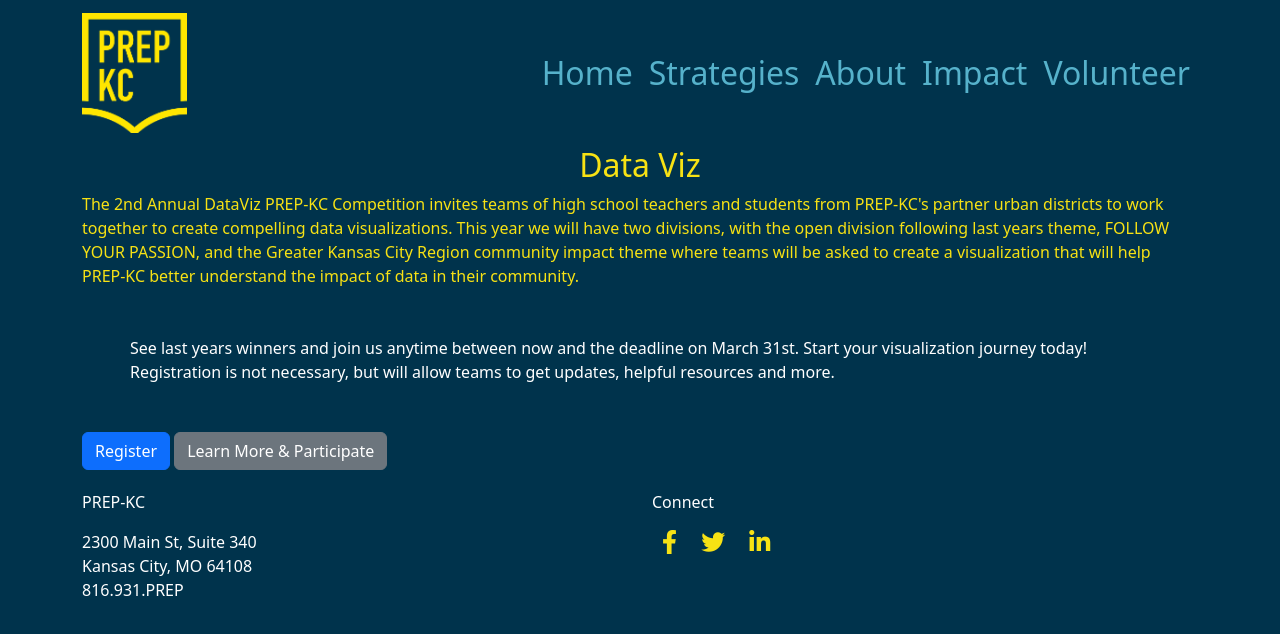
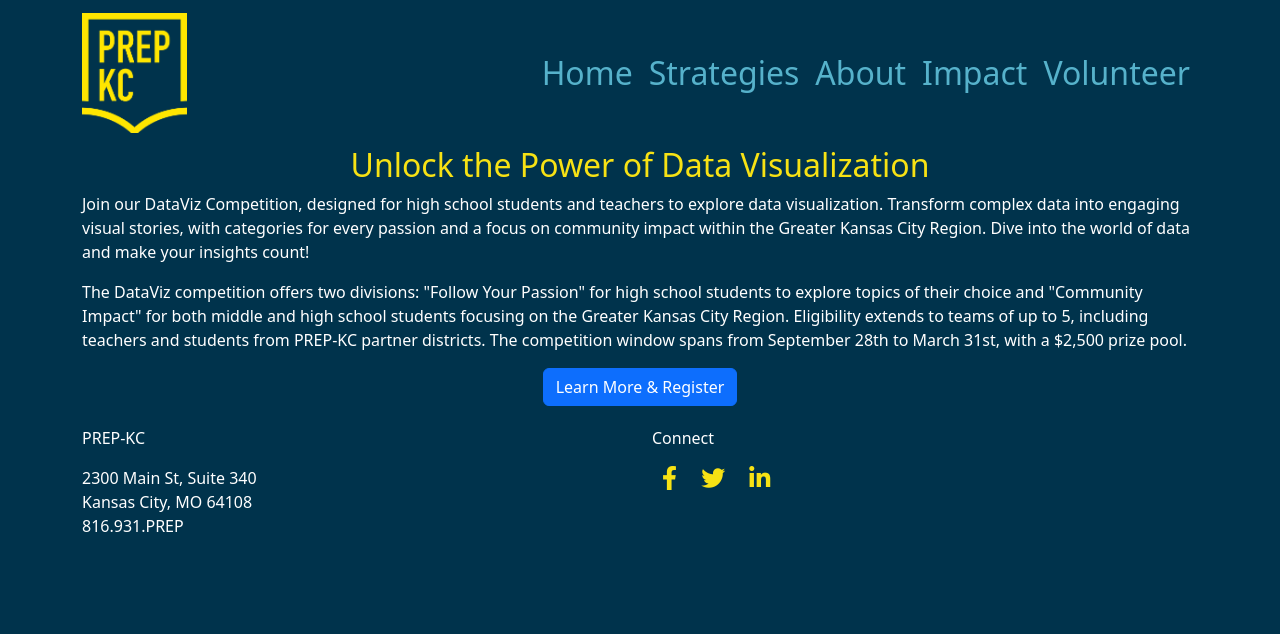
Before and after one commit to PREP-KC/prepkc-website, a plain HTML site: page dataviz.html in a window 1280 px wide. Drawn offline with nearby package versions, Linux system fonts and the light colour scheme.

Commit message:
dataviz cleaned up

```diff
--- a/dataviz.html
+++ b/dataviz.html
@@ -40,19 +40,12 @@
         <!-- END NAV BAR -->
         <!-- About -->
         <div class="about">
-            <h2 class="text-center">Data Viz</h2>
-            <div class="about-text">
-                <p>
-                    The 2nd Annual DataViz PREP-KC Competition invites teams of high school teachers and students from PREP-KC's partner urban districts to work together to create compelling data visualizations. This year we will have two divisions, with the open division following last years theme, FOLLOW YOUR PASSION, and the Greater Kansas City Region community impact theme where teams will be asked to create a visualization that will help PREP-KC better understand the impact of data in their community.
-                </p>
-                <p class="m-5" style="color:white;">
-                    See last years winners and join us anytime between now and the deadline on March 31st. Start your visualization journey today! Registration is not necessary, but will allow teams to get updates, helpful resources and more.
-                </p>
-            </div>
-            <div class="registration-button">
-                <a href="register.html" class="btn btn-primary">Register</a>
-                <a href="prepkcdataviz.org" class="btn btn-secondary">Learn More & Participate</a>
-            </div>
+          <h2 class="text-center">Unlock the Power of Data Visualization</h2>
+          <p style="color:white;">Join our DataViz Competition, designed for high school students and teachers to explore data visualization. Transform complex data into engaging visual stories, with categories for every passion and a focus on community impact within the Greater Kansas City Region. Dive into the world of data and make your insights count!</p>
+          <p style="color:white;">The DataViz competition offers two divisions: "Follow Your Passion" for high school students to explore topics of their choice and "Community Impact" for both middle and high school students focusing on the Greater Kansas City Region. Eligibility extends to teams of up to 5, including teachers and students from PREP-KC partner districts. The competition window spans from September 28th to March 31st, with a $2,500 prize pool.</p>
+          <div class="text-center">
+            <a href="https://prepkcdataviz.org/" class="btn btn-primary">Learn More & Register</a>
+          </div>
         </div>
         <!-- FOOTER -->
         <footer>
```
